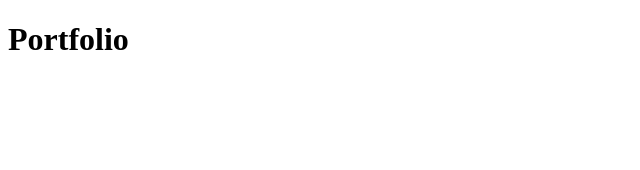
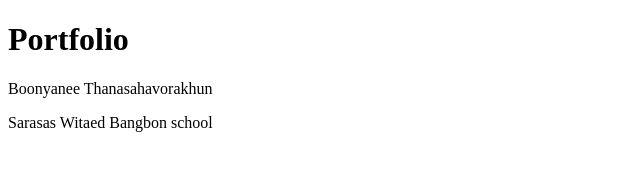
Before and after one commit to jernjernboonyanee/Project-D4, a plain HTML site: page index.html in a window 1280 px wide. Shown: the whole page, without its empty margins (0-640 px from the left). Drawn offline with Linux system fonts and the light colour scheme.

Commit message:
add data

```diff
--- a/index.html
+++ b/index.html
@@ -7,5 +7,7 @@
 </head>
 <body>
     <h1>Portfolio</h1>
+    <p>Boonyanee Thanasahavorakhun</p>
+    <p>Sarasas Witaed Bangbon school</p>
 </body>
 </html>
```
